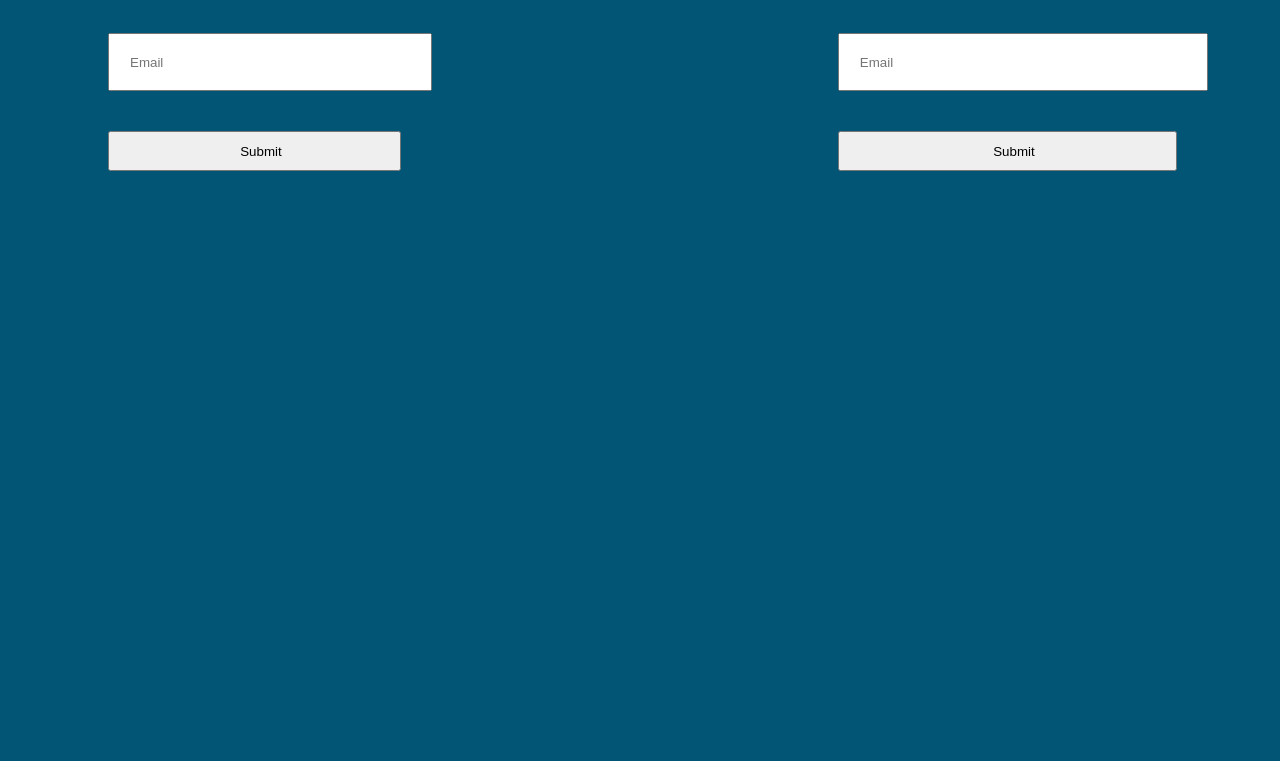
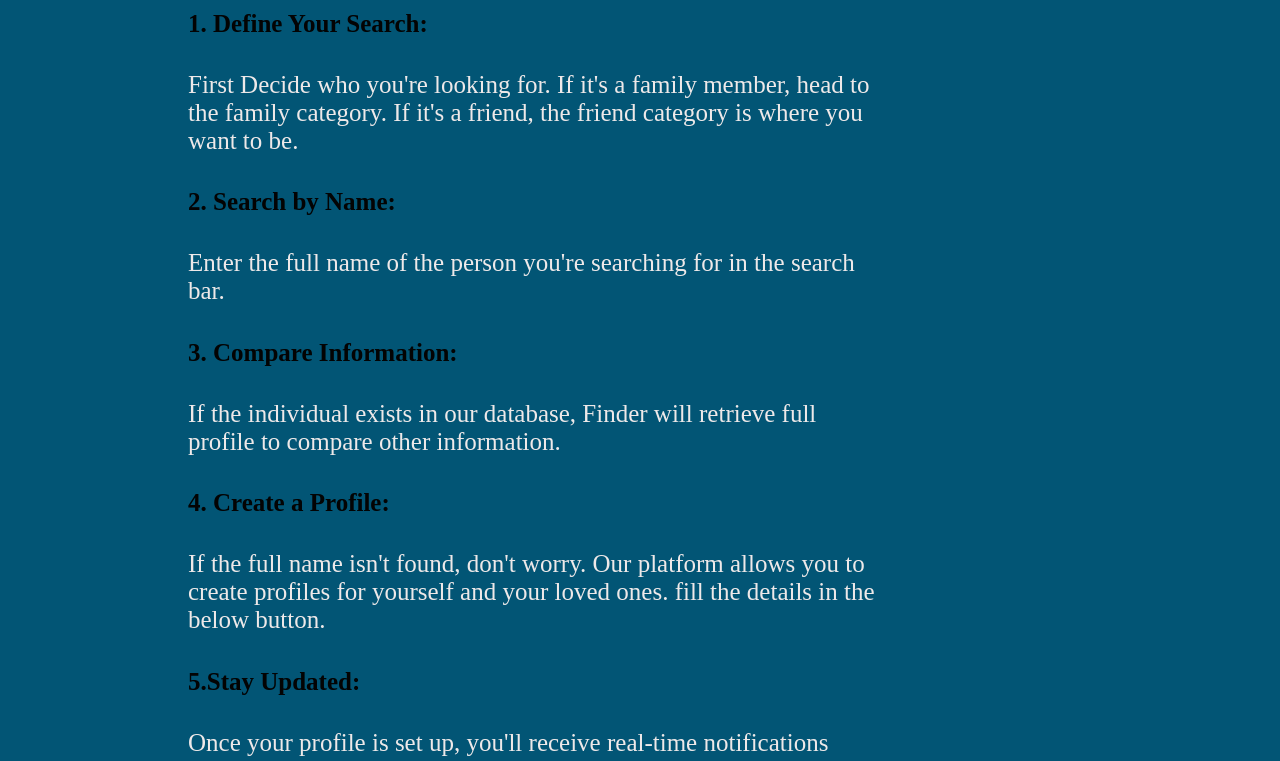
Before and after one commit to sitiabdulaziz11/alx-portfolio, a plain HTML site: page htmls/home.html in a window 1280 px wide. Shown: the part 391-1152 px from the top of the page. Before the commit the page ends 800 px from the top, so only its background shows below. Drawn offline with Linux system fonts and the light colour scheme.

Commit message:
updated portfolio

```diff
--- a/htmls/css_directory/home.css
+++ b/htmls/css_directory/home.css
@@ -47,6 +47,7 @@ body {
 .body_form1 {
     display:flex;
     justify-content: space-between;
+    height: 500px;
 }
 
 .right_body_form form {
@@ -89,6 +90,22 @@ body {
     padding: 7px;
     margin: 20px;
     padding-left: 20px;
+}
+
+.howtouse {
+    justify-content: center;
+    align-items: center;
+    display: flexbox;
+    height: 1050px;
+    margin: 100px;
+    padding-left: 80px;
+    color: rgb(238, 233, 233);
+    font-size: 25px;
+    width: 700px;
+}
+
+#h1 {
+    color: rgb(3, 3, 3);
 }
 
 .header_form form{
--- a/htmls/home.html
+++ b/htmls/home.html
@@ -27,6 +27,17 @@
             </nav>
         </div>
     </header>
+    <div class="howtouse">
+        <h1 id="h1">Digital Bridge to Loved Ones</h1>
+        <p><strong>Finder website</strong> is your digital bridge, that dedicated to reuniting lost individuals with their loved ones in short period of time, leveraging the power of today's fast-paced world technology.</p>
+        <h1 id="h1">Here's how it works:</h1>
+        <p><h4 id="h1">1. Define Your Search:</h4>First Decide who you're looking for. If it's a family member, head to the family category. If it's a friend, the friend category is where you want to be.</p>
+        <p><h4 id="h1">2. Search by Name:</h4>Enter the full name of the person you're searching for in the search bar.</p>
+        <p><h4 id="h1">3. Compare Information:</h4>If the individual exists in our database, Finder will retrieve full profile to compare other information.</p>
+        <p><h4 id="h1">4. Create a Profile:</h4>If the full name isn't found, don't worry. Our platform allows you to create profiles for yourself and your loved ones. fill the details in the below button.</p>
+        <p><h4 id="h1">5.Stay Updated:</h4>Once your profile is set up, you'll receive real-time notifications whenever there's a new match. You can also visit the site at any time to check if the person is exist or not.</p>
+        <p>Good Luck, Get start</p>
+    </div>
     <div class="text1">
         <div class="left_text">
             <p>Finder information</p>
```
Also changed, not shown: htmls/about.html (+1 -0 lines), htmls/index.html (+2 -2 lines).
